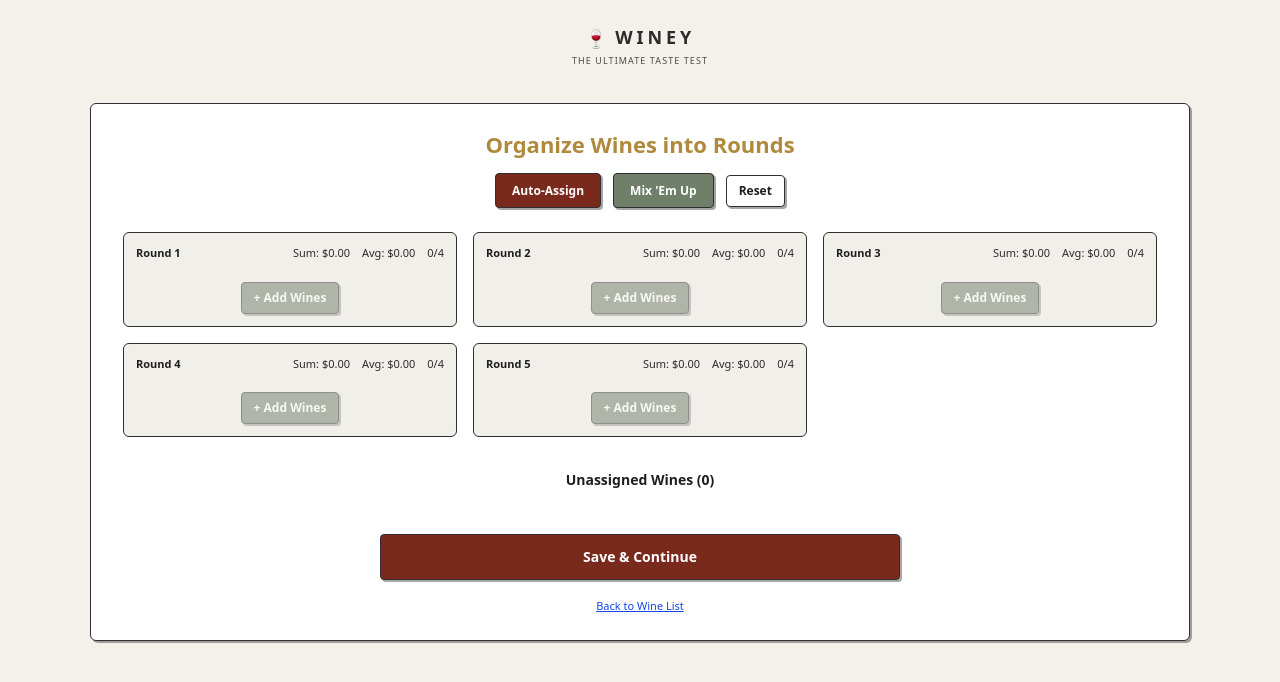
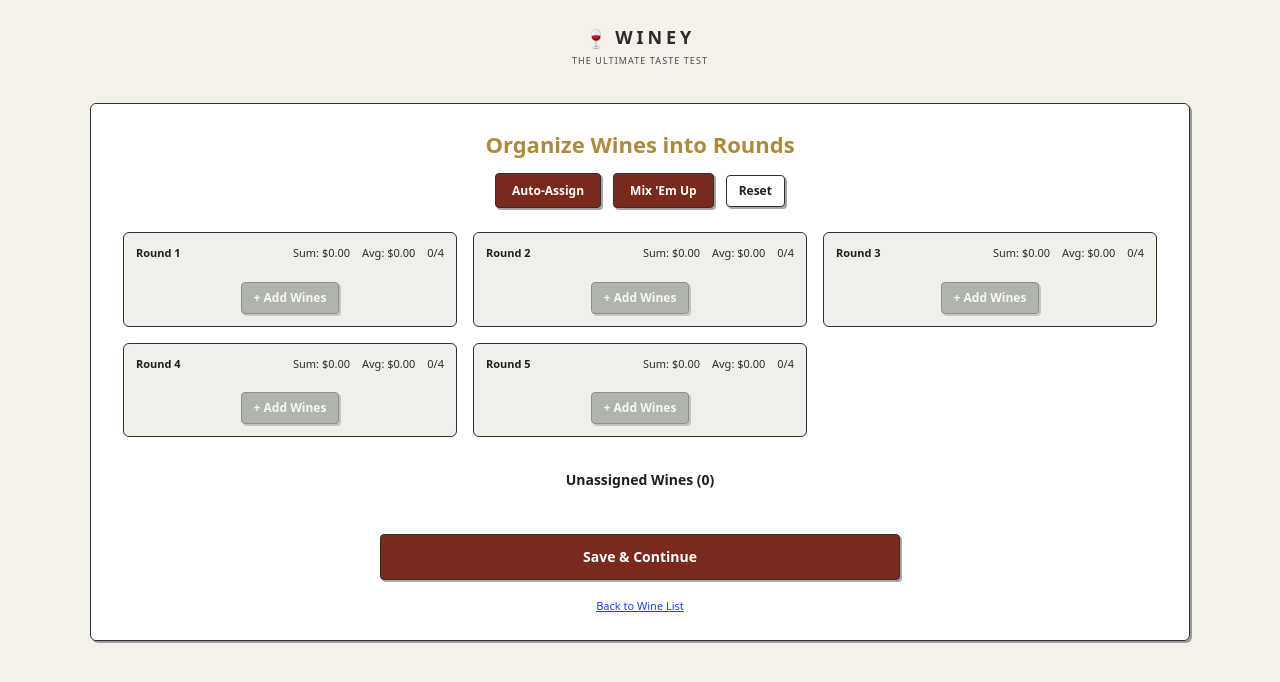
Before and after one commit to maximkali/Winey-Windsurf, a Next.js app: page /host/organize-rounds in a window 1280 px wide. Shown: the top 682 px of the page. Built offline with nearby package versions, Linux system fonts and the light colour scheme.

Commit message:
Make Mix 'Em Up button use red primary style

```diff
--- a/src/app/host/organize-rounds/page.tsx
+++ b/src/app/host/organize-rounds/page.tsx
@@ -282,7 +282,7 @@ export default function OrganizeRoundsPage() {
               <Button className="px-3 py-1.5 text-[12px]" onClick={autoAssign}>
                 Auto-Assign
               </Button>
-              <Button variant="outline" className="px-3 py-1.5 text-[12px]" onClick={mixEmUp}>
+              <Button className="px-3 py-1.5 text-[12px]" onClick={mixEmUp}>
                 Mix &apos;Em Up
               </Button>
               <button
```
